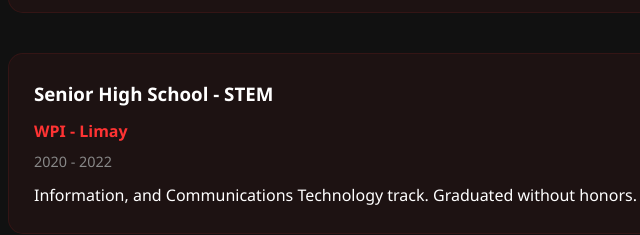
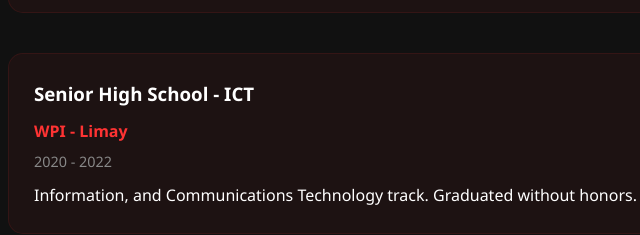
Before and after one commit to ssdinerr-cell/my-portfolio, a plain HTML site: page index.html in a window 1280 px wide. Shown: the part 2097-2332 px from the top of the page, 82-722 px from the left. Drawn offline with nearby package versions, Linux system fonts and the light colour scheme.

Commit message:
Update index.html

```diff
--- a/index.html
+++ b/index.html
@@ -123,7 +123,7 @@
                 <div class="timeline-item">
                     <div class="timeline-marker"></div>
                     <div class="timeline-content">
-                        <h3>Senior High School - STEM</h3>
+                        <h3>Senior High School - ICT</h3>
                         <span class="institution">WPI - Limay</span>
                         <span class="year">2020 - 2022</span>
                         <p>Information, and Communications Technology track. Graduated without honors.</p>
```
